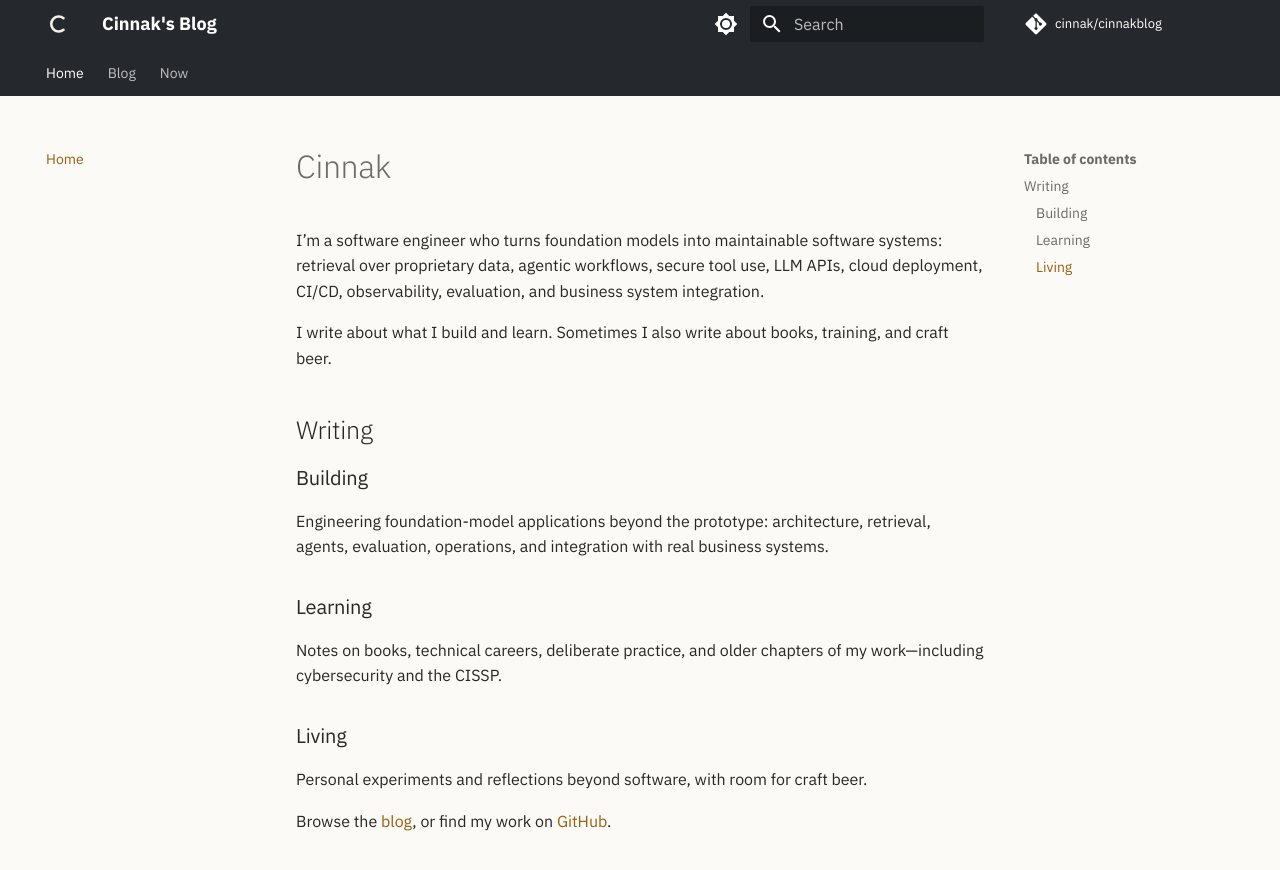
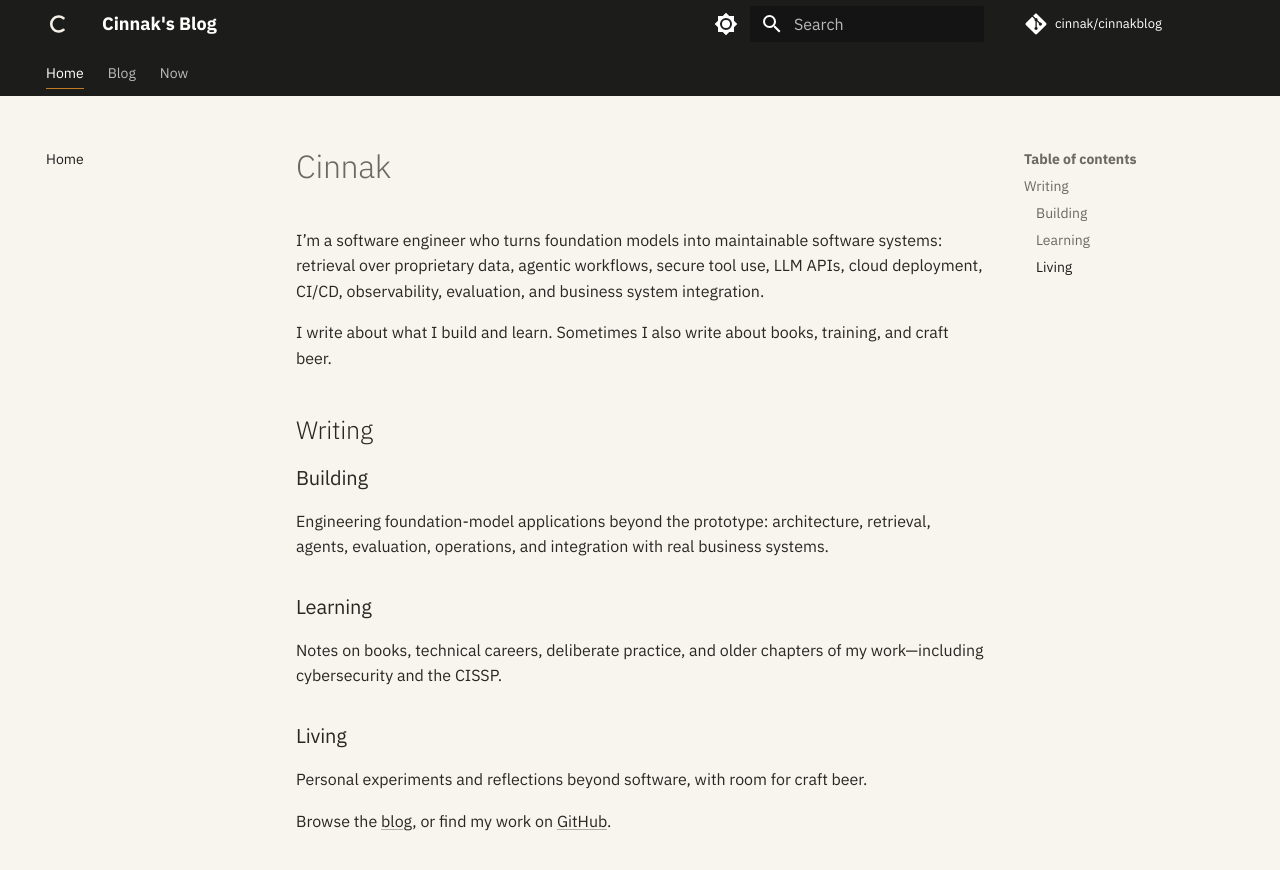
Before and after one commit to cinnak/cinnakblog, an MkDocs documentation site: the page built from docs/index.md, in a window 1280 px wide. Shown: the top 870 px of the page. Built offline with MkDocs 1.6.1 and Material for MkDocs 9.7.7, drawn with Linux system fonts in a browser that asks for light colours; comment, search, counter and statistics services are not loaded.

Commit message:
Warm the editorial color palette

```diff
--- a/docs/stylesheets/extra.css
+++ b/docs/stylesheets/extra.css
@@ -1,26 +1,24 @@
 :root {
-  --md-primary-fg-color: #25292d;
-  --md-primary-fg-color--light: #343a40;
-  --md-primary-fg-color--dark: #191c1f;
-  --md-accent-fg-color: #b8751a;
+  --md-primary-fg-color: #1c1c1b;
+  --md-primary-fg-color--light: #292927;
+  --md-primary-fg-color--dark: #121211;
+  --md-accent-fg-color: #c47a22;
 }
 
 [data-md-color-scheme="default"] {
-  --md-default-bg-color: #fbfaf7;
-  --md-default-fg-color: #292722;
-  --md-default-fg-color--light: rgb(41 39 34 / 68%);
-  --md-default-fg-color--lighter: rgb(41 39 34 / 34%);
-  --md-default-fg-color--lightest: rgb(41 39 34 / 12%);
-  --md-typeset-a-color: #98600f;
+  --md-default-bg-color: #f8f5ee;
+  --md-default-fg-color: #292724;
+  --md-default-fg-color--light: rgb(41 39 36 / 68%);
+  --md-default-fg-color--lighter: rgb(41 39 36 / 34%);
+  --md-default-fg-color--lightest: rgb(41 39 36 / 12%);
 }
 
 [data-md-color-scheme="slate"] {
-  --md-default-bg-color: #191c1f;
-  --md-default-fg-color: #ebe7df;
-  --md-default-fg-color--light: rgb(235 231 223 / 70%);
-  --md-default-fg-color--lighter: rgb(235 231 223 / 36%);
-  --md-default-fg-color--lightest: rgb(235 231 223 / 13%);
-  --md-typeset-a-color: #dda34a;
+  --md-default-bg-color: #161615;
+  --md-default-fg-color: #eae5db;
+  --md-default-fg-color--light: rgb(234 229 219 / 70%);
+  --md-default-fg-color--lighter: rgb(234 229 219 / 36%);
+  --md-default-fg-color--lightest: rgb(234 229 219 / 13%);
 }
 
 .md-logo img {
@@ -28,10 +26,35 @@
   height: 1.2rem;
 }
 
-.md-tabs__link--active,
-.md-tabs__link:focus,
-.md-tabs__link:hover {
-  color: #e2aa55;
+.md-tabs__item--active .md-tabs__link {
+  position: relative;
+}
+
+.md-tabs__item--active .md-tabs__link::after {
+  position: absolute;
+  right: 0;
+  bottom: -0.35rem;
+  left: 0;
+  height: 1px;
+  background-color: var(--md-accent-fg-color);
+  content: "";
+}
+
+.md-typeset a {
+  color: var(--md-default-fg-color);
+  text-decoration-color: var(--md-default-fg-color--lighter);
+  text-decoration-line: underline;
+  text-underline-offset: 0.15em;
+}
+
+.md-typeset a:hover {
+  color: var(--md-accent-fg-color);
+  text-decoration-color: currentcolor;
+}
+
+:focus-visible {
+  outline: 2px solid var(--md-accent-fg-color);
+  outline-offset: 3px;
 }
 
 .now-page {
```
